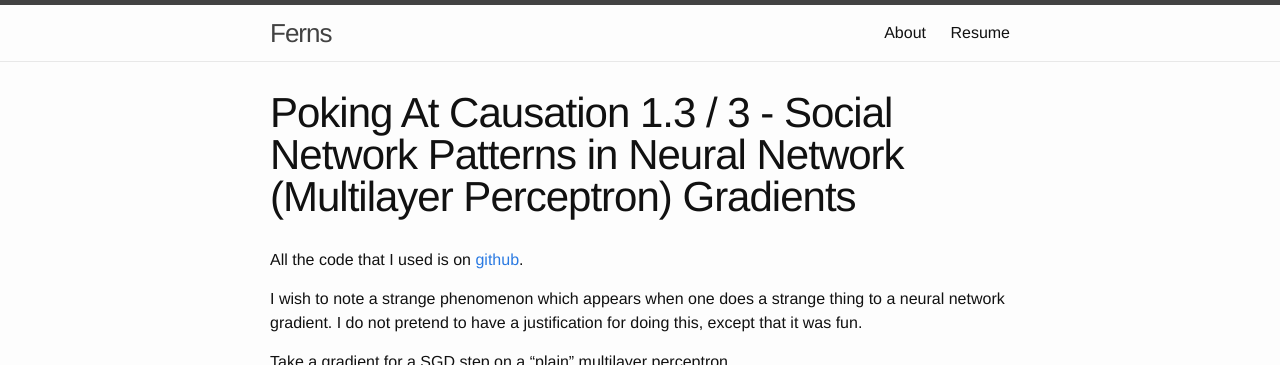
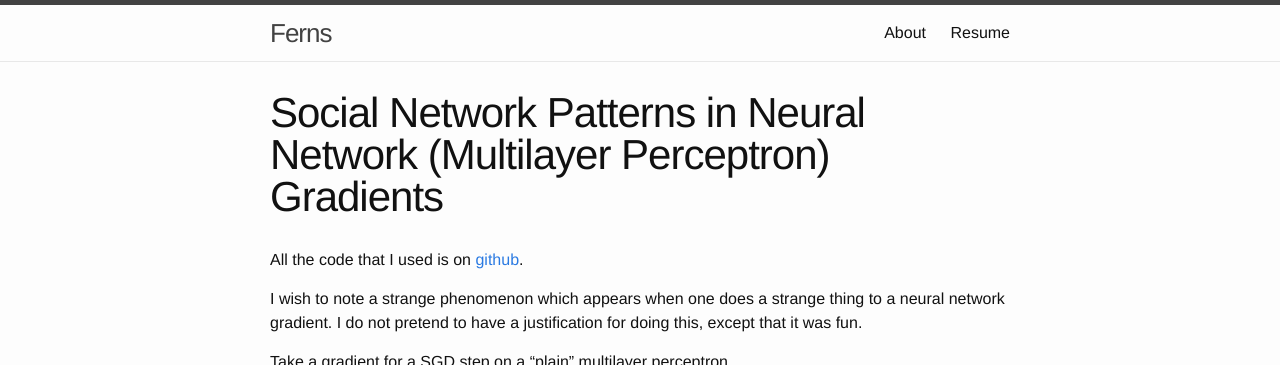
Before and after one commit to howonlee/howonlee.github.io, a Jekyll site: the page built from _posts/2016-01-26-Poking%20At%20Causation1_3.md, in a window 1280 px wide and 900 px high, cut to the strip 0-365 px from the top of the window. Built offline with Jekyll 4.4.1, drawn with Linux system fonts in a browser that asks for light colours.

Commit message:
title shit

```diff
--- a/_posts/2016-01-26-Poking%20At%20Causation1_3.md
+++ b/_posts/2016-01-26-Poking%20At%20Causation1_3.md
@@ -1,6 +1,6 @@
 ---
 layout: page
-title: Poking At Causation 1.3 / 3 - Social Network Patterns in Neural Network (Multilayer Perceptron) Gradients
+title: Social Network Patterns in Neural Network (Multilayer Perceptron) Gradients
 ---
 
 All the code that I used is on [github](https://github.com/howonlee/mlp_gradient_networks).
```
